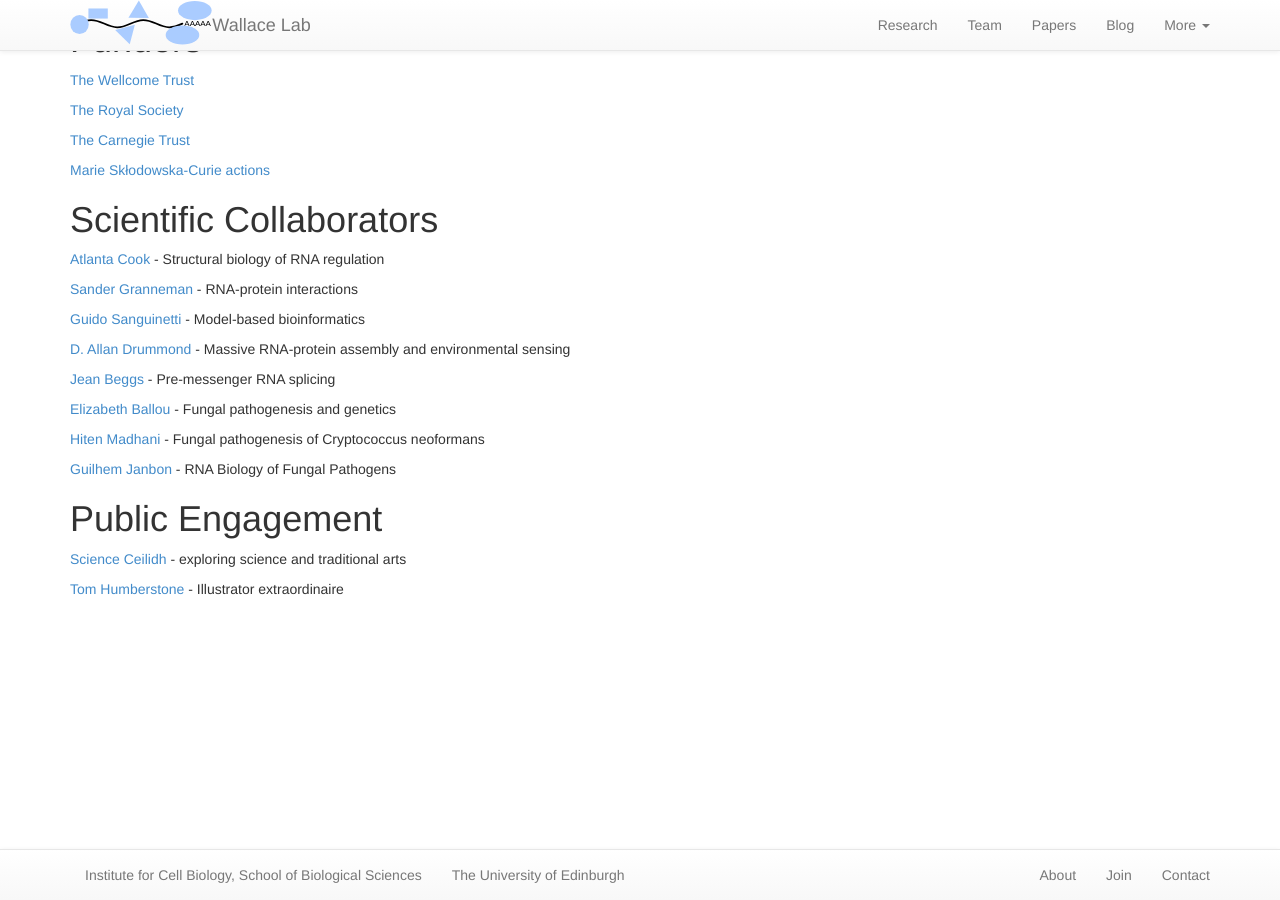
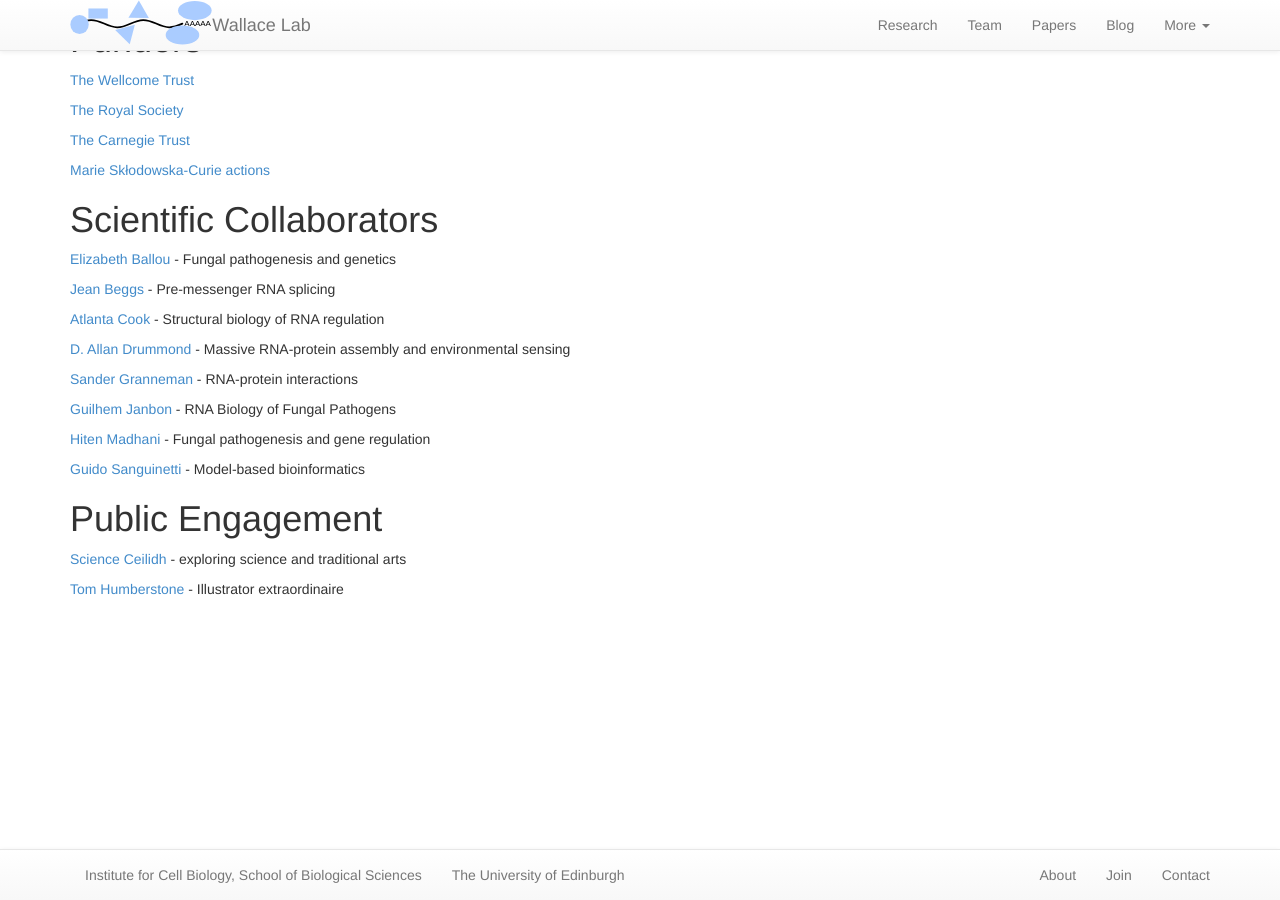
Before and after one commit to swinterbourne/ewallace.github.io, a Jekyll site: the page built from misc/_posts/2018-01-18-links.md, in a window 1280 px wide. Built offline with Jekyll 4.4.1, drawn with Linux system fonts in a browser that asks for light colours; nearby versions of some CDN libraries.

Commit message:
collaborators alphabetized

```diff
--- a/misc/_posts/2018-01-18-links.md
+++ b/misc/_posts/2018-01-18-links.md
@@ -26,21 +26,23 @@
 
 # Scientific Collaborators
 
+[Elizabeth Ballou](https://www.birmingham.ac.uk/staff/profiles/biosciences/ballou-elizabeth.aspx) - Fungal pathogenesis and genetics
+
+[Jean Beggs](http://beggs.bio.ed.ac.uk/) - Pre-messenger RNA splicing
+
 [Atlanta Cook](http://cook.bio.ed.ac.uk/) - Structural biology of RNA regulation
+
+[D. Allan Drummond](http://drummondlab.org/) - Massive RNA-protein assembly and environmental sensing
 
 [Sander Granneman](http://sandergranneman.bio.ed.ac.uk/) - RNA-protein interactions
 
+[Guilhem Janbon](https://research.pasteur.fr/en/member/guilhem-janbon/) - RNA Biology of Fungal Pathogens
+
+[Hiten Madhani](https://madhanilab.ucsf.edu/) - Fungal pathogenesis and gene regulation
+
 [Guido Sanguinetti](http://homepages.inf.ed.ac.uk/gsanguin/) - Model-based bioinformatics
 
-[D. Allan Drummond](http://drummondlab.org/) - Massive RNA-protein assembly and environmental sensing
 
-[Jean Beggs](http://beggs.bio.ed.ac.uk/) - Pre-messenger RNA splicing
-
-[Elizabeth Ballou](https://www.birmingham.ac.uk/staff/profiles/biosciences/ballou-elizabeth.aspx) - Fungal pathogenesis and genetics
-
-[Hiten Madhani](https://madhanilab.ucsf.edu/) - Fungal pathogenesis of Cryptococcus neoformans
-
-[Guilhem Janbon](https://research.pasteur.fr/en/member/guilhem-janbon/) - RNA Biology of Fungal Pathogens
 
 # Public Engagement
 
```
